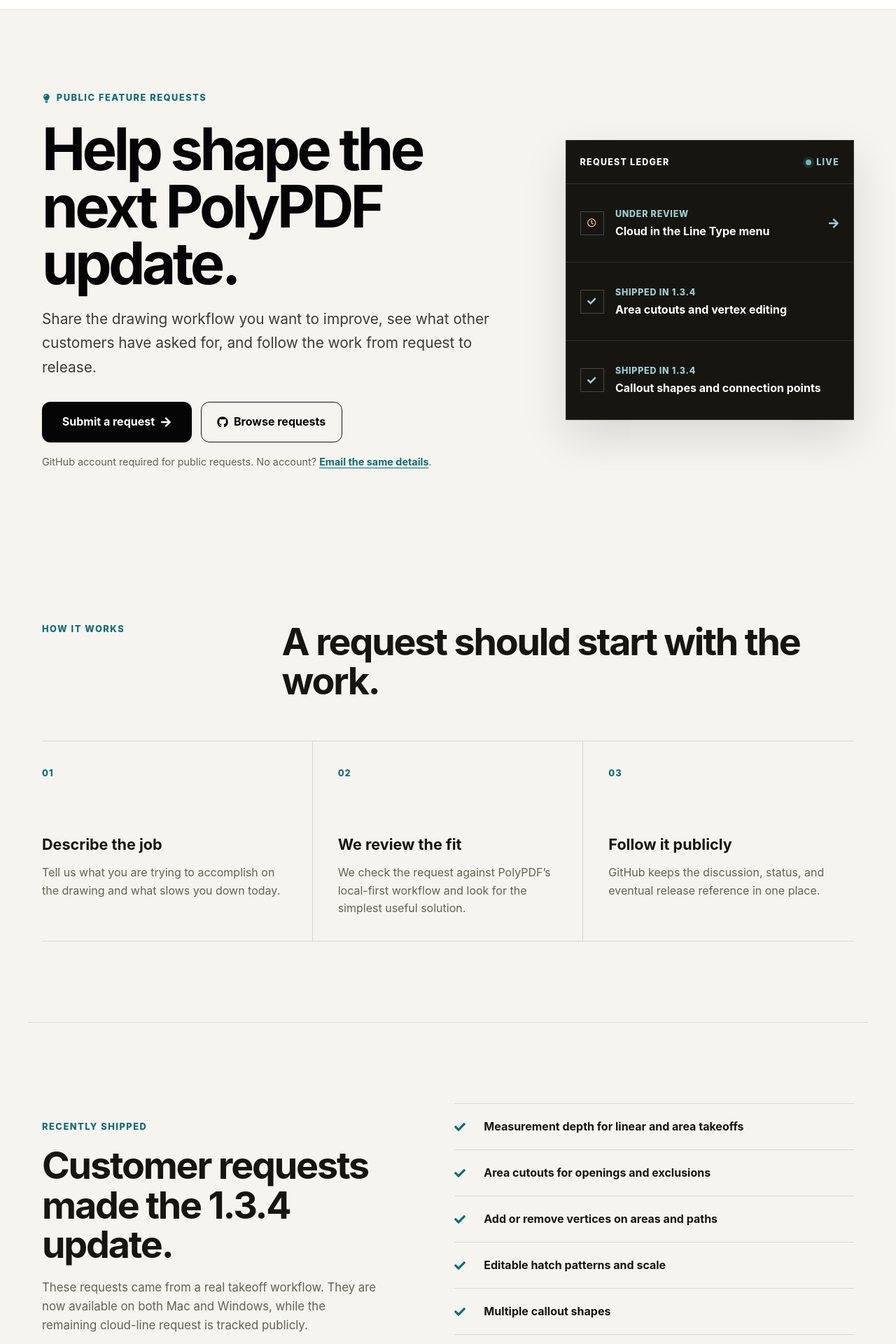
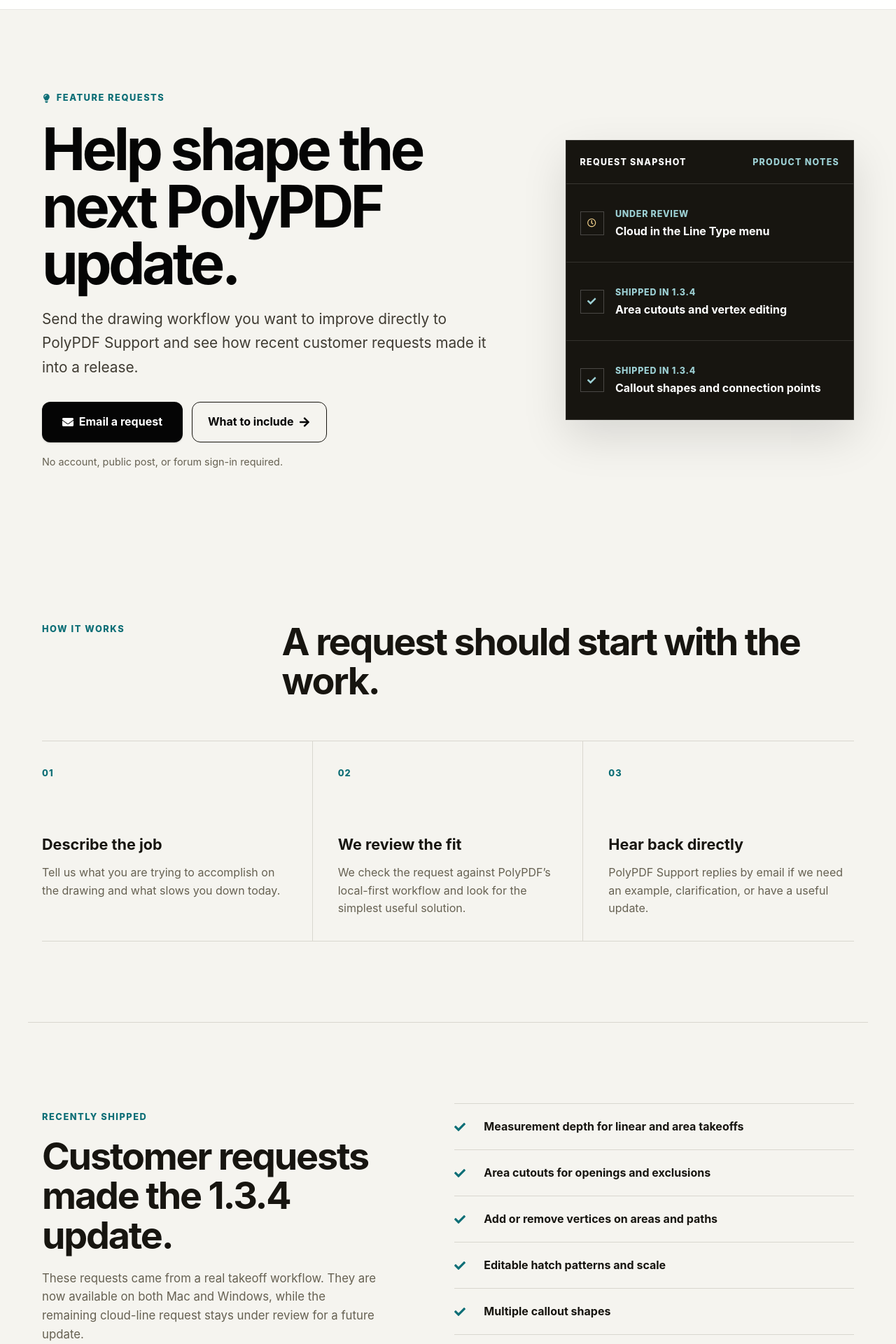
Before and after one commit to mohammedbala/polypdf_site, a React (Create React App) app: page /feature-requests in a window 1280 px wide. Shown: the part 60-1980 px from the top of the page at 70% size. Built offline with nearby package versions, Linux system fonts and the light colour scheme.

Commit message:
Retire public GitHub feature tracker

```diff
--- a/scripts/post-deploy-smoke.mjs
+++ b/scripts/post-deploy-smoke.mjs
@@ -157,6 +157,10 @@ export async function runPostDeploySmoke({
       && bundle.includes('Future major versions may be optional paid upgrades'),
     'deployed site bundle does not contain the canonical Founder License rights'
   );
+  assertResponse(
+    !bundle.includes('github.com/mohammedbala/polypdf-feedback'),
+    'deployed site bundle still exposes the retired public GitHub feature tracker'
+  );
   results.push({ route: mainBundlePath, status: bundleResponse.status });
 
   for (const route of downloadRoutes) {
--- a/src/components/FeatureRequests.js
+++ b/src/components/FeatureRequests.js
@@ -6,19 +6,14 @@ import {
   FaArrowRight,
   FaCheck,
   FaEnvelope,
-  FaGithub,
   FaLightbulb,
   FaLock,
   FaRegClock
 } from 'react-icons/fa';
 import parrotIcon from '../assets/polypdf_icon.png';
 
-export const FEATURE_REQUEST_URL =
-  'https://github.com/mohammedbala/polypdf-feedback/issues/new?template=feature_request.yml';
-export const FEATURE_REQUESTS_URL =
-  'https://github.com/mohammedbala/polypdf-feedback/issues?q=is%3Aissue+label%3Aenhancement';
-export const CLOUD_LINE_REQUEST_URL =
-  'https://github.com/mohammedbala/polypdf-feedback/issues/1';
+export const FEATURE_REQUEST_EMAIL_URL =
+  'mailto:support@polypdf.com?subject=PolyPDF%20feature%20request&body=Platform%20(macOS%20or%20Windows)%3A%0A%0AWorkflow%20I%27m%20trying%20to%20improve%3A%0A%0AWhat%20would%20make%20it%20easier%3A%0A%0ACurrent%20workaround%3A%0A';
 
 const shippedRequests = [
   'Measurement depth for linear and area takeoffs',
@@ -42,8 +37,8 @@ const steps = [
   },
   {
     number: '03',
-    title: 'Follow it publicly',
-    body: 'GitHub keeps the discussion, status, and eventual release reference in one place.'
+    title: 'Hear back directly',
+    body: 'PolyPDF Support replies by email if we need an example, clarification, or have a useful update.'
   }
 ];
 
@@ -74,23 +69,22 @@ const FeatureRequests = () => {
             animate={{ opacity: 1, y: 0 }}
             transition={{ duration: 0.45 }}
           >
-            <div className="feature-request-kicker"><FaLightbulb /> Public feature requests</div>
+            <div className="feature-request-kicker"><FaLightbulb /> Feature requests</div>
             <h1>Help shape the next PolyPDF update.</h1>
             <p>
-              Share the drawing workflow you want to improve, see what other customers have asked
-              for, and follow the work from request to release.
+              Send the drawing workflow you want to improve directly to PolyPDF Support and see
+              how recent customer requests made it into a release.
             </p>
             <div className="feature-request-actions">
-              <a className="primary-btn large" href={FEATURE_REQUEST_URL} target="_blank" rel="noreferrer">
-                Submit a request <FaArrowRight />
+              <a className="primary-btn large" href={FEATURE_REQUEST_EMAIL_URL}>
+                <FaEnvelope /> Email a request
               </a>
-              <a className="secondary-btn large" href={FEATURE_REQUESTS_URL} target="_blank" rel="noreferrer">
-                <FaGithub /> Browse requests
+              <a className="secondary-btn large" href="#request-guide">
+                What to include <FaArrowRight />
               </a>
             </div>
             <p className="feature-request-account-note">
-              GitHub account required for public requests. No account?{' '}
-              <a href="mailto:support@polypdf.com?subject=PolyPDF%20feature%20request">Email the same details</a>.
+              No account, public post, or forum sign-in required.
             </p>
           </motion.div>
 
@@ -102,17 +96,16 @@ const FeatureRequests = () => {
             transition={{ duration: 0.45, delay: 0.08 }}
           >
             <div className="request-ledger-heading">
-              <span>Request ledger</span>
-              <span className="request-ledger-live"><i aria-hidden="true" /> Live</span>
+              <span>Request snapshot</span>
+              <span className="request-ledger-live">Product notes</span>
             </div>
-            <a className="request-ledger-row" href={CLOUD_LINE_REQUEST_URL} target="_blank" rel="noreferrer">
+            <div className="request-ledger-row">
               <span className="request-ledger-marker open" aria-hidden="true"><FaRegClock /></span>
               <span>
                 <small>Under review</small>
                 <strong>Cloud in the Line Type menu</strong>
               </span>
-              <FaArrowRight className="request-ledger-arrow" />
-            </a>
+            </div>
             <div className="request-ledger-row shipped">
               <span className="request-ledger-marker" aria-hidden="true"><FaCheck /></span>
               <span>
@@ -130,7 +123,7 @@ const FeatureRequests = () => {
           </motion.aside>
         </section>
 
-        <section className="feature-request-process container" aria-labelledby="request-process-title">
+        <section id="request-guide" className="feature-request-process container" aria-labelledby="request-process-title">
           <div className="feature-request-section-heading">
             <span>How it works</span>
             <h2 id="request-process-title">A request should start with the work.</h2>
@@ -152,7 +145,7 @@ const FeatureRequests = () => {
             <h2 id="recently-shipped-title">Customer requests made the 1.3.4 update.</h2>
             <p>
               These requests came from a real takeoff workflow. They are now available on both Mac
-              and Windows, while the remaining cloud-line request is tracked publicly.
+              and Windows, while the remaining cloud-line request stays under review for a future update.
             </p>
             <Link to="/versions" className="feature-request-text-link">
               Read the 1.3.4 release notes <FaArrowRight />
@@ -169,10 +162,10 @@ const FeatureRequests = () => {
           <div className="feature-request-privacy-icon" aria-hidden="true"><FaLock /></div>
           <div>
             <span className="feature-request-label">Keep private work private</span>
-            <h2 id="request-privacy-title">Public request or private support?</h2>
+            <h2 id="request-privacy-title">What belongs in the email?</h2>
             <p>
-              GitHub requests are visible to everyone. Do not post confidential drawings, license
-              keys, receipts, or personal information. Send anything sensitive directly to support.
+              Describe the workflow first. Do not include license keys or confidential drawings in
+              the initial request; PolyPDF Support will ask if a sanitized example would help.
             </p>
           </div>
           <a className="secondary-btn" href="mailto:support@polypdf.com">
--- a/src/components/Support.js
+++ b/src/components/Support.js
@@ -138,8 +138,8 @@ const Support = () => {
           <section className="legal-section">
             <h2>Ideas and feature requests</h2>
             <p>
-              Browse the public request list, follow work you care about, or submit a structured
-              request describing the drawing workflow you want to improve.
+              Send PolyPDF Support a structured request describing the drawing workflow you want
+              to improve and what you do today.
             </p>
             <div className="contact-info">
               <Link to="/feature-requests" className="contact-link">
--- a/src/lib/route-metadata.json
+++ b/src/lib/route-metadata.json
@@ -45,8 +45,8 @@
     "robots": "index, follow"
   },
   "/feature-requests": {
-    "title": "PolyPDF Feature Requests | Suggest and Track Ideas",
-    "description": "Suggest a PolyPDF improvement, browse public feature requests, and follow ideas from customer workflow to a future Mac or Windows release.",
+    "title": "PolyPDF Feature Requests | Suggest Product Ideas",
+    "description": "Suggest a PolyPDF improvement by email and learn what details help the team evaluate ideas for future Mac and Windows releases.",
     "robots": "index, follow"
   },
   "/support": {
```
Also changed, not shown: public/llms.txt, 1 other file (tests, documents, lock files or other folders).
